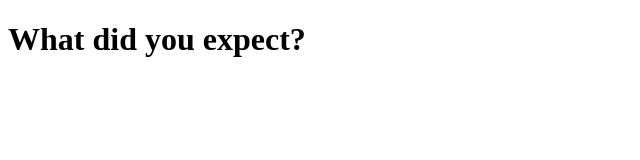
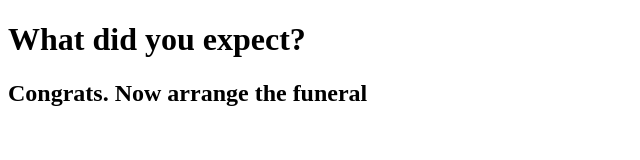
Before and after one commit to quintenvandamme/freezefuneral.github.io, a plain HTML site: page index.html in a window 1280 px wide. Shown: the whole page, without its empty margins (0-640 px from the left). Drawn offline with Linux system fonts and the light colour scheme.

Commit message:
Update index.html

```diff
--- a/index.html
+++ b/index.html
@@ -6,6 +6,7 @@
 <body>
 
 <h1>What did you expect?</h1>
+    <h2>Congrats. Now arrange the funeral</h2>
 
 <script type="text/javascript">
 
```
